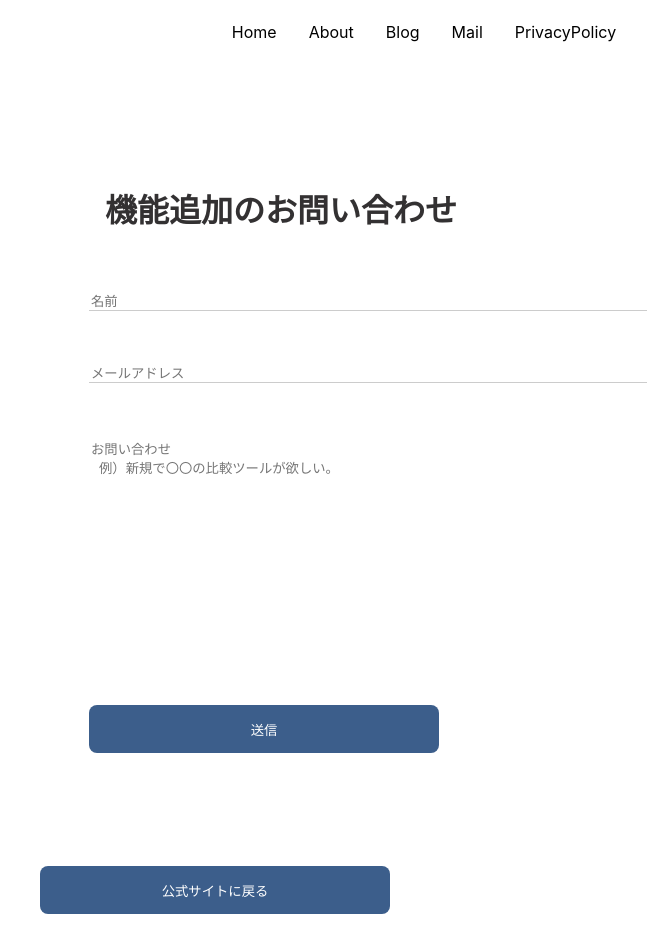
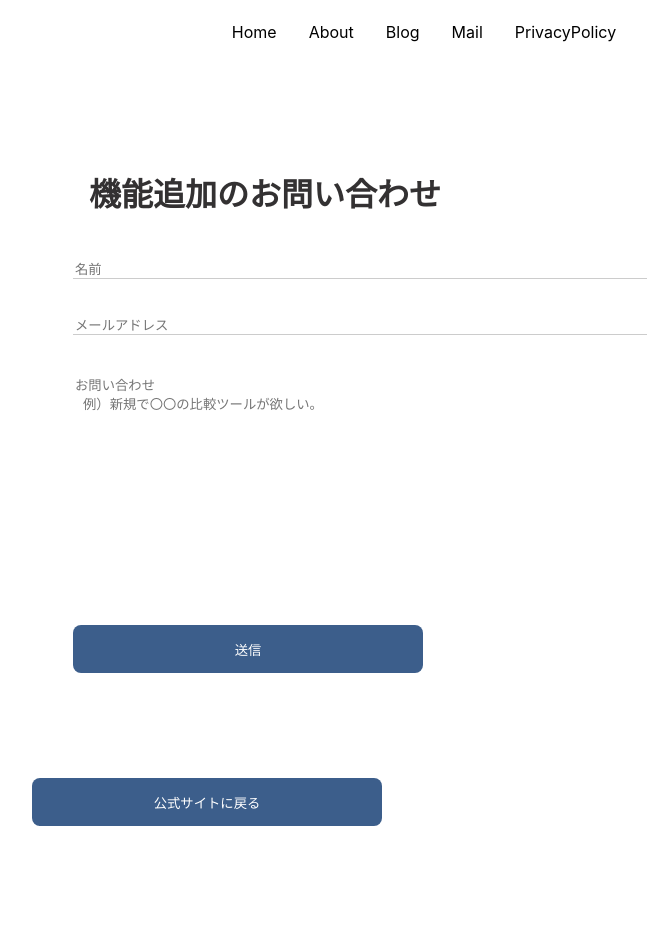
Before and after one commit to mitsu0428/csv-hikakun-prod, a Next.js app: page /mail in a window 1280 px wide. Shown: the whole page, without its empty margins (216-863 px from the left). After the commit the page ends 850 px from the top, so only its background shows below. Built offline with nearby package versions, Linux system fonts and the light colour scheme.

Commit message:
fix: paddingの修正、mail.tsx を更新

```diff
--- a/src/pages/mail.tsx
+++ b/src/pages/mail.tsx
@@ -148,7 +148,7 @@ const BasicContainer = styled.div`
   width: 100%;
   max-width: 800px;
   margin: 0 auto;
-  padding: 16px;
+  padding: 8px;
 `;
 
 const BasicSubContainer = styled(BasicContainer)``;
```
